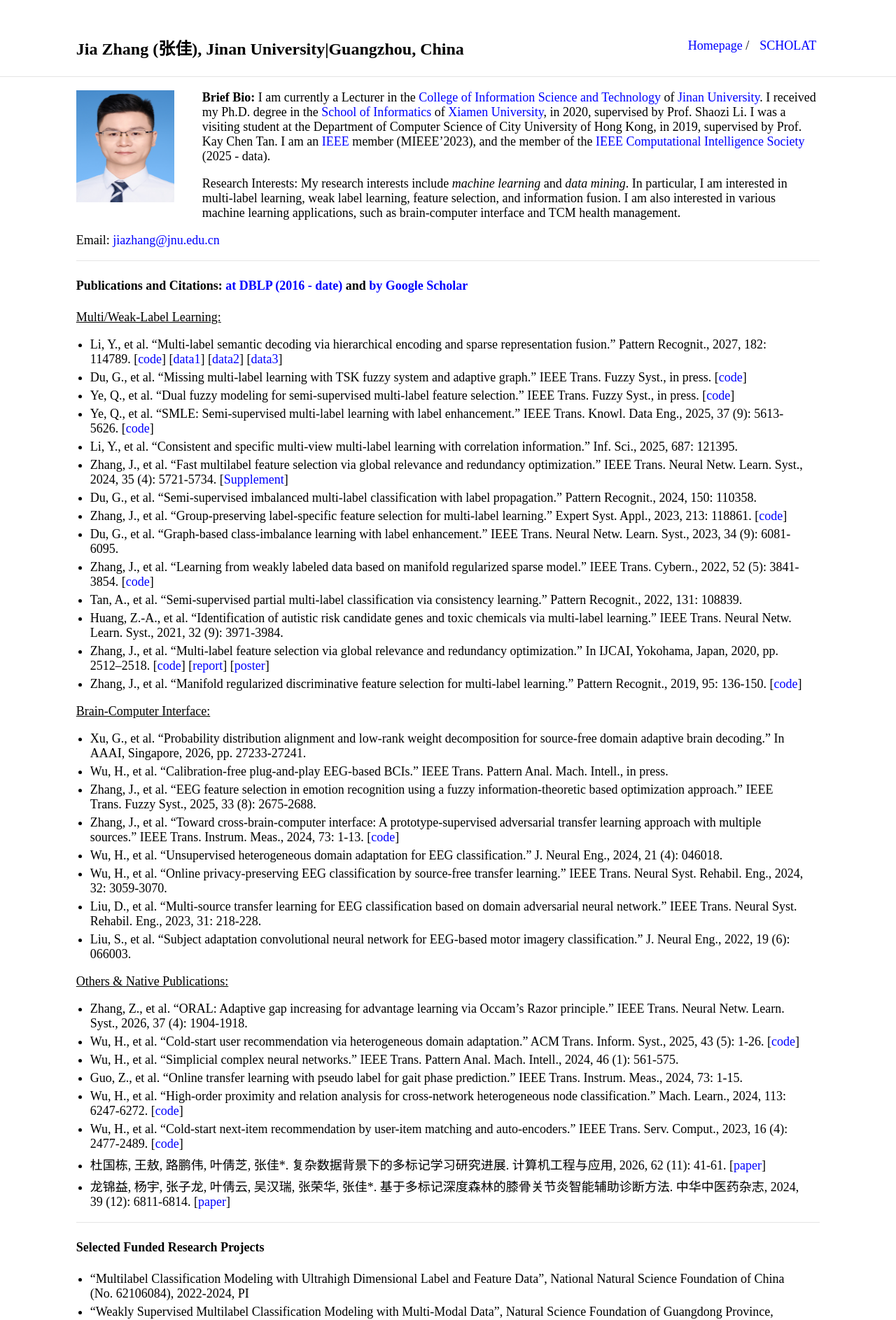
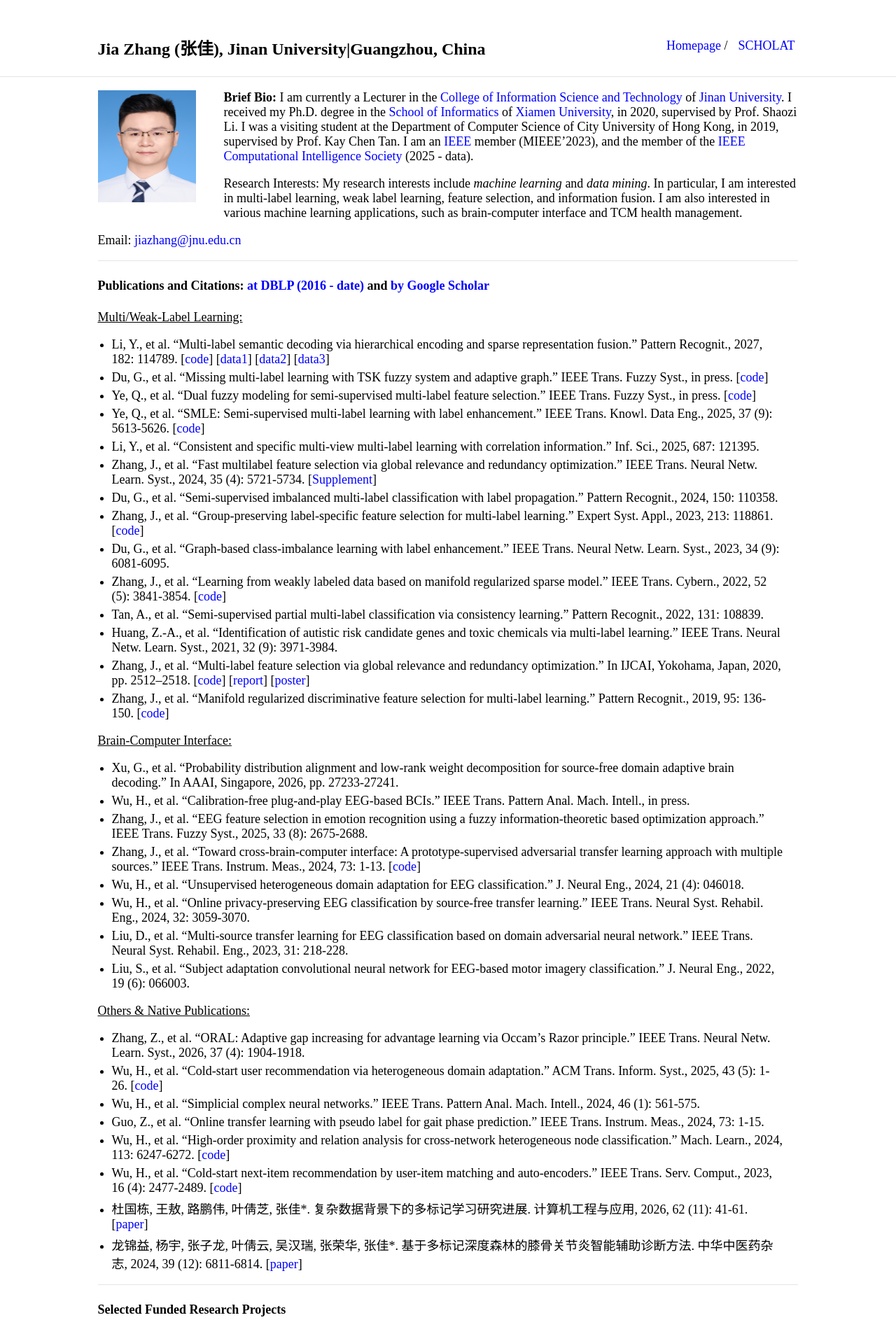
Before and after one commit to jiazhang-ml/jiazhang-ml.github.io, a Jekyll site: the page built from index.md, in a window 1280 px wide. Shown: the top 1886 px of the page at 70% size. Built offline with Jekyll 4.4.1, drawn with Linux system fonts in a browser that asks for light colours.

Commit message:
Update _style.scss

```diff
--- a/_sass/_style.scss
+++ b/_sass/_style.scss
@@ -68,7 +68,7 @@ hr {
 /* Divs */
 
 .container {
-    max-width: 83%;
+    max-width: 78.2%;
     margin: auto;
 
 }
```
